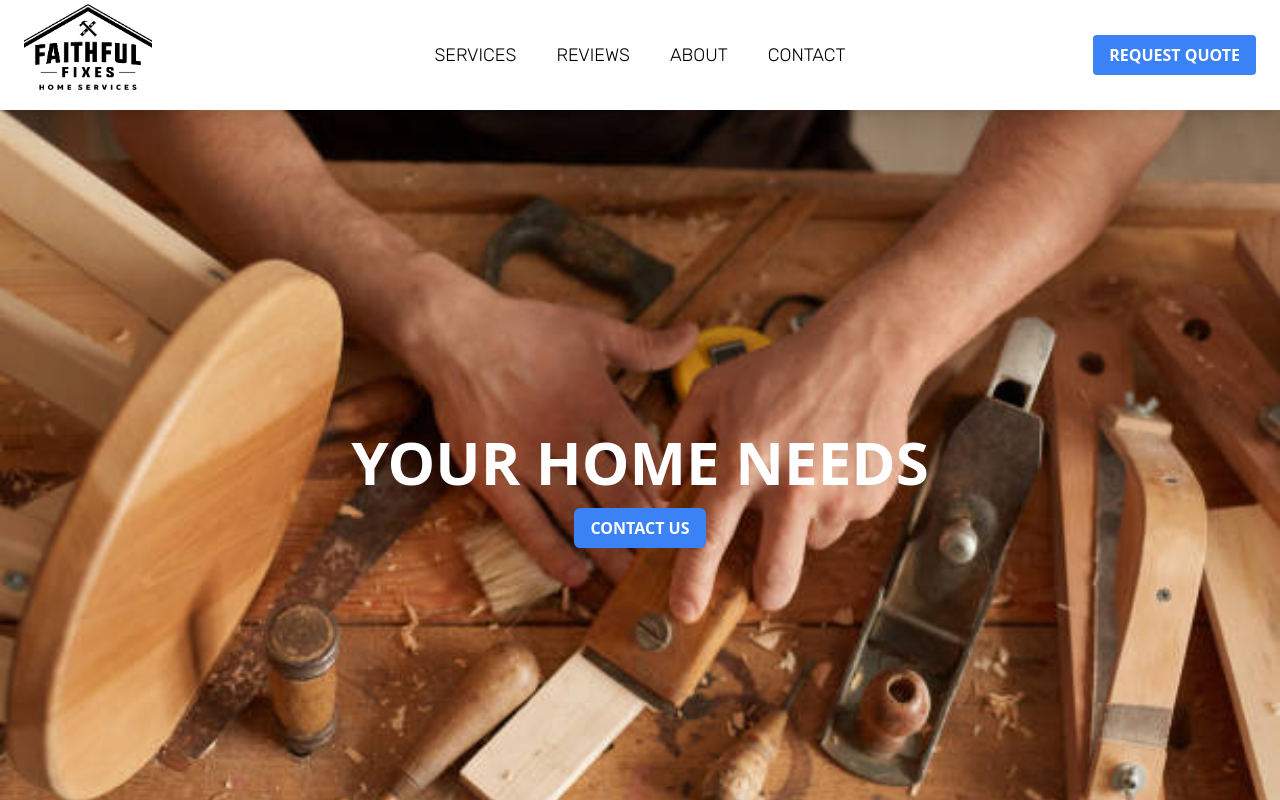
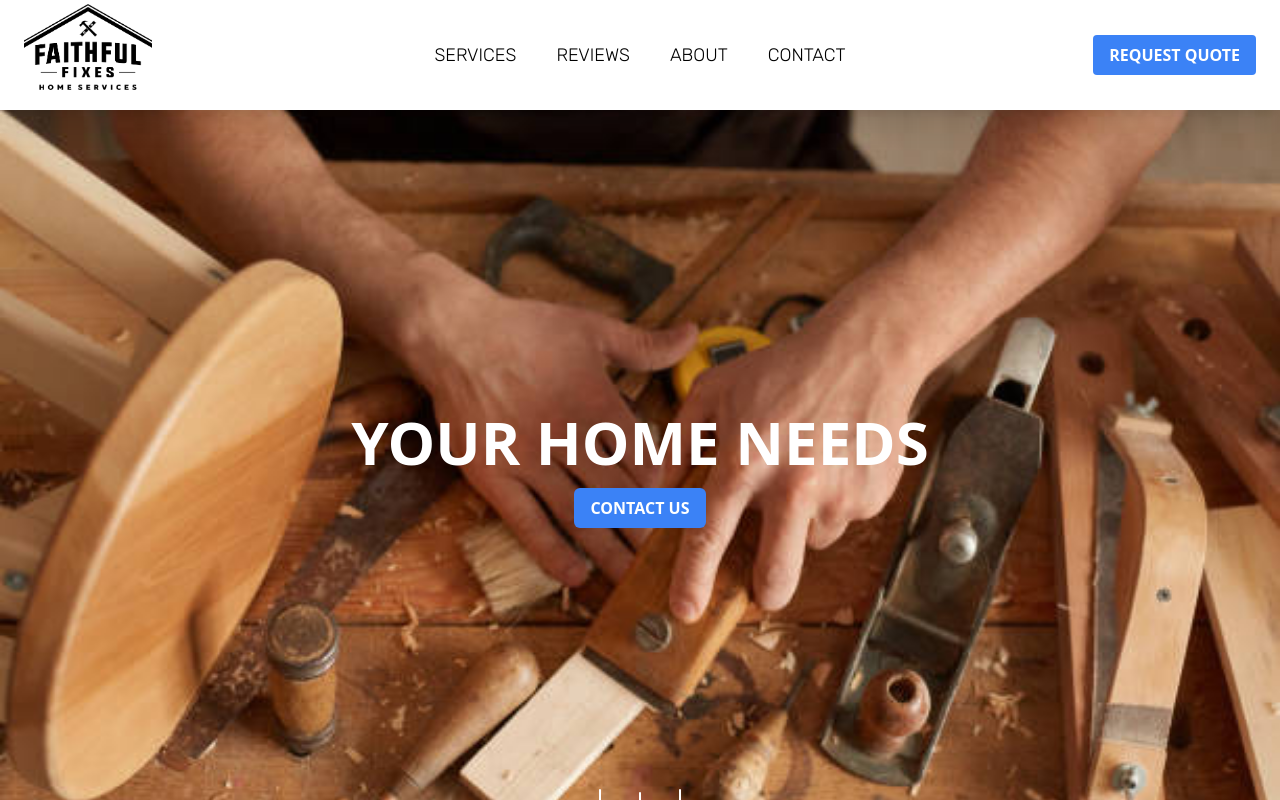
Before and after one commit to engelmana/faithfulfixes, a SvelteKit app: page / in a window 1280 px wide. Shown: the top 800 px of the page. Built offline with nearby package versions, Linux system fonts and the light colour scheme.

Commit message:
Fixed arrow positioning & fade out location on scrollDown

```diff
--- a/src/routes/+page.svelte
+++ b/src/routes/+page.svelte
@@ -18,7 +18,6 @@
          if (typeof window !== "undefined") {
             window.addEventListener('scroll', handleScroll);
 
-            // Cleanup function to be returned for removing the event listener on component destroy
             return () => {
                 window.removeEventListener('scroll', handleScroll);
         };
@@ -47,12 +46,12 @@
 
 <!--  Header image w/ text  -->
 <div class="relative overflow-hidden" style="height: 100vh;">
-    <div class="absolute inset-0 flex flex-col items-center justify-center" style="padding-bottom: 5vh;">
-        <h1 class="text-white font-bold text-2xl md:text-3xl lg:text-5xl xl:text-6xl text-center px-4" style="max-height: 30vh; overflow: hidden;">YOUR HOME NEEDS</h1>
+    <div class="absolute inset-0 flex flex-col items-center justify-center" style="padding-bottom: 10vh;">
+        <h1 class="text-white font-bold text-2xl md:text-3xl lg:text-5xl xl:text-6xl text-center px-4" style="max-height: 20vh; overflow: hidden;">YOUR HOME NEEDS</h1>
         <button type="button" class="mt-4 bg-blue-500 hover:bg-blue-700 text-white font-bold py-2 px-4 rounded-md">CONTACT US</button>
     </div>
     <img src="{header}" alt="Header" class="absolute top-0 left-0 w-full h-full object-cover z-[-1]">
-    <div class={`absolute bottom-0 w-full flex justify-center pb-2 transition-opacity duration-500 ${scrolledDown ? 'opacity-0' : 'opacity-100'}`} style="height: 10vh;">
+    <div class="absolute bottom-0 w-full flex justify-center pb-2 transition-opacity duration-500" style="height: 15vh; opacity: {scrolledDown ? '0' : '1'};">
         <div class="flex space-x-4">
             <svg class="animate-bounce w-6 h-6 text-white" xmlns="http://www.w3.org/2000/svg" fill="none" viewBox="0 0 24 24" stroke="currentColor">
                 <path stroke-linecap="round" stroke-linejoin="round" stroke-width="2" d="M19 14l-7 7m0 0l-7-7m7 7V3"></path>
```
